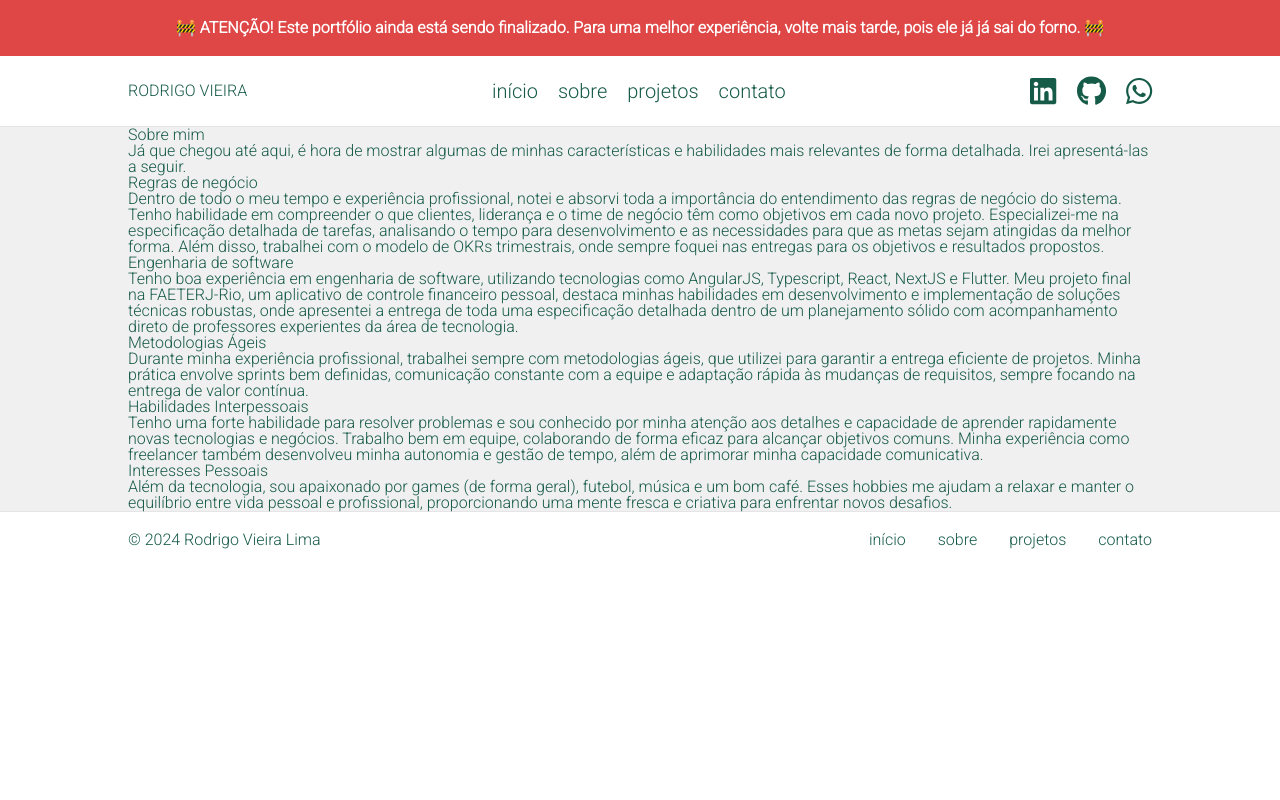
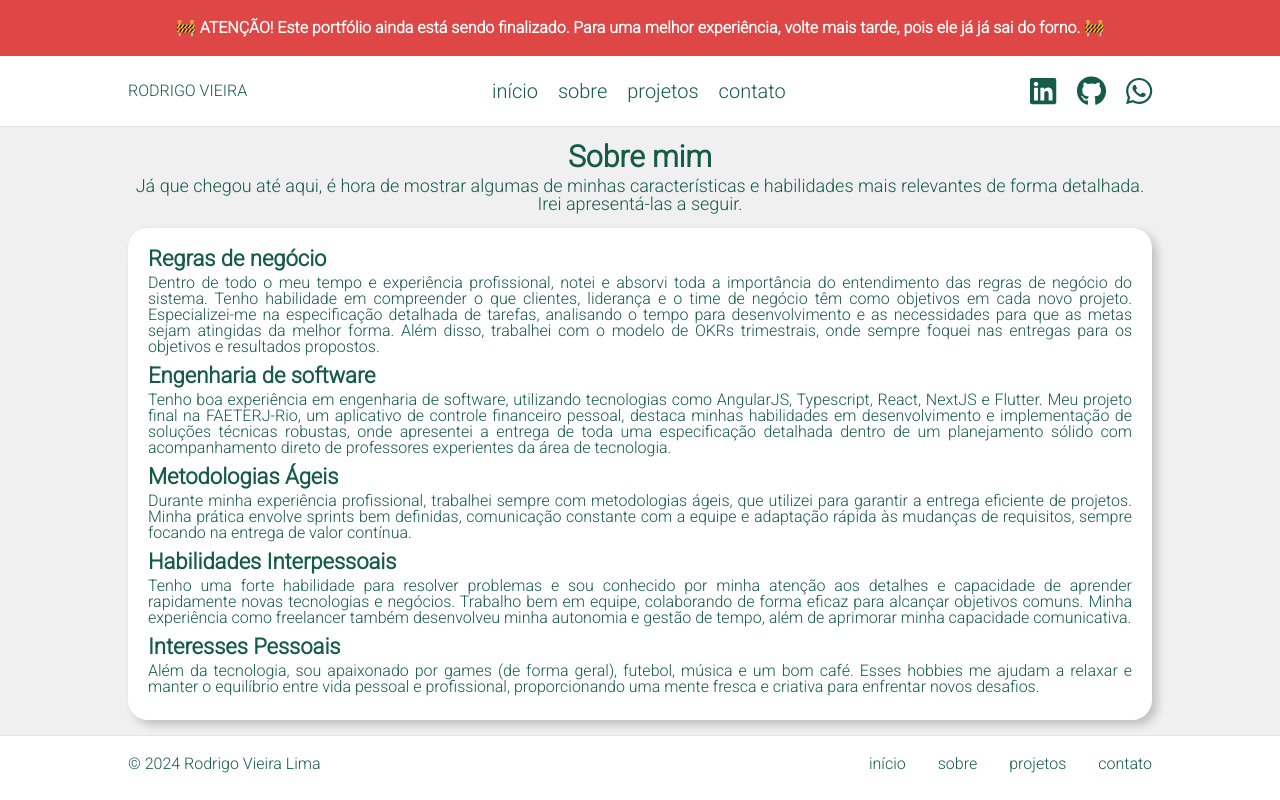
Before and after one commit to RodrigoVieira06/portfolio, an Angular app: page /about in a window 1280 px wide. Built offline with nearby package versions, Linux system fonts and the light colour scheme.

Commit message:
feat: developed the first about page version

```diff
--- a/src/app/pages/about/about.component.html
+++ b/src/app/pages/about/about.component.html
@@ -1,42 +1,56 @@
-<main class="main-padding">
-  <h1>Sobre mim</h1>
-  <p>
-    Já que chegou até aqui, é hora de mostrar algumas de minhas características e habilidades mais relevantes de forma
+<main class="main-about main-padding">
+  <section>
+    <article class="title-container">
+      <h1 class="title-container__title">Sobre mim</h1>
+      <p class="title-container__main-description">
+        Já que chegou até aqui, é hora de mostrar algumas de minhas características e habilidades mais relevantes de
+        forma
         detalhada. Irei apresentá-las a seguir.
       </p>
-  <h3>Regras de negócio</h3>
-  <p>
-    Dentro de todo o meu tempo e experiência profissional, notei e absorvi toda a importância do entendimento das regras
+    </article>
+    <article class="body-about">
+      <h3 class="subtitle">Regras de negócio</h3>
+      <p class="description">
+        Dentro de todo o meu tempo e experiência profissional, notei e absorvi toda a importância do entendimento das
+        regras
         de negócio do sistema. Tenho habilidade em compreender o que clientes, liderança e o time de negócio têm como
         objetivos em cada novo projeto. Especializei-me na especificação detalhada de tarefas, analisando o tempo para
         desenvolvimento e as necessidades para que as metas sejam atingidas da melhor forma. Além disso, trabalhei com o
         modelo de OKRs trimestrais, onde sempre foquei nas entregas para os objetivos e resultados propostos.
       </p>
-  <h3>Engenharia de software</h3>
-  <p>
-    Tenho boa experiência em engenharia de software, utilizando tecnologias como AngularJS, Typescript, React, NextJS
+      <h3 class="subtitle">Engenharia de software</h3>
+      <p class="description">
+        Tenho boa experiência em engenharia de software, utilizando tecnologias como AngularJS, Typescript, React,
+        NextJS
         e Flutter. Meu projeto final na FAETERJ-Rio, um aplicativo de controle financeiro pessoal, destaca minhas
-    habilidades em desenvolvimento e implementação de soluções técnicas robustas, onde apresentei a entrega de toda uma
+        habilidades em desenvolvimento e implementação de soluções técnicas robustas, onde apresentei a entrega de toda
+        uma
         especificação detalhada dentro de um planejamento sólido com acompanhamento direto de professores experientes da
         área de tecnologia.
       </p>
-  <h3>Metodologias Ágeis</h3>
-  <p>
+      <h3 class="subtitle">Metodologias Ágeis</h3>
+      <p class="description">
         Durante minha experiência profissional, trabalhei sempre com metodologias ágeis, que utilizei para garantir a
         entrega eficiente de projetos. Minha prática envolve sprints bem definidas, comunicação constante com a equipe e
         adaptação rápida às mudanças de requisitos, sempre focando na entrega de valor contínua.
       </p>
-  <h3>Habilidades Interpessoais</h3>
-  <p>
-    Tenho uma forte habilidade para resolver problemas e sou conhecido por minha atenção aos detalhes e capacidade de
-    aprender rapidamente novas tecnologias e negócios. Trabalho bem em equipe, colaborando de forma eficaz para alcançar
-    objetivos comuns. Minha experiência como freelancer também desenvolveu minha autonomia e gestão de tempo, além de
+      <h3 class="subtitle">Habilidades Interpessoais</h3>
+      <p class="description">
+        Tenho uma forte habilidade para resolver problemas e sou conhecido por minha atenção aos detalhes e capacidade
+        de
+        aprender rapidamente novas tecnologias e negócios. Trabalho bem em equipe, colaborando de forma eficaz para
+        alcançar
+        objetivos comuns. Minha experiência como freelancer também desenvolveu minha autonomia e gestão de tempo, além
+        de
         aprimorar minha capacidade comunicativa.
       </p>
-  <h3>Interesses Pessoais</h3>
-  <p>
+      <h3 class="subtitle">Interesses Pessoais</h3>
+      <p class="description">
         Além da tecnologia, sou apaixonado por games (de forma geral), futebol, música e um bom café. Esses hobbies me
-    ajudam a relaxar e manter o equilíbrio entre vida pessoal e profissional, proporcionando uma mente fresca e criativa
+        ajudam a relaxar e manter o equilíbrio entre vida pessoal e profissional, proporcionando uma mente fresca e
+        criativa
         para enfrentar novos desafios.
       </p>
+    </article>
+  </section>
 </main>
--- a/src/app/pages/about/about.component.scss
+++ b/src/app/pages/about/about.component.scss
@@ -0,0 +1,43 @@
+.main-about {
+  padding-top: 15px;
+  padding-bottom: 15px;
+  text-align: justify;
+}
+
+.title-container {
+  display: flex;
+  flex-direction: column;
+  gap: 5px;
+
+  &__title {
+    text-align: center;
+    font-size: 30px;
+    font-weight: 700;
+  }
+
+  &__main-description {
+    text-align: center;
+  font-size: 18px;
+  }
+}
+
+.body-about {
+  display: flex;
+  flex-direction: column;
+  gap: 5px;
+
+  margin-top: 15px;
+  padding: 20px;
+  background-color: white;
+  box-shadow: 5px 5px 10px rgba(0, 0, 0, 0.2);
+  border-radius: 20px;
+}
+
+.subtitle {
+  font-size: 22px;
+  font-weight: 700;
+}
+
+.description {
+  margin-bottom: 5px;
+}
--- a/src/app/pages/home/home.component.scss
+++ b/src/app/pages/home/home.component.scss
@@ -160,6 +160,7 @@
   background-color: white;
   padding: 20px;
   border-radius: 20px;
+  box-shadow: 5px 5px 10px rgba(0, 0, 0, 0.2);
   text-align: justify;
 
   &__resume {
```
Lines whose indentation alone changed are shown as unchanged.
